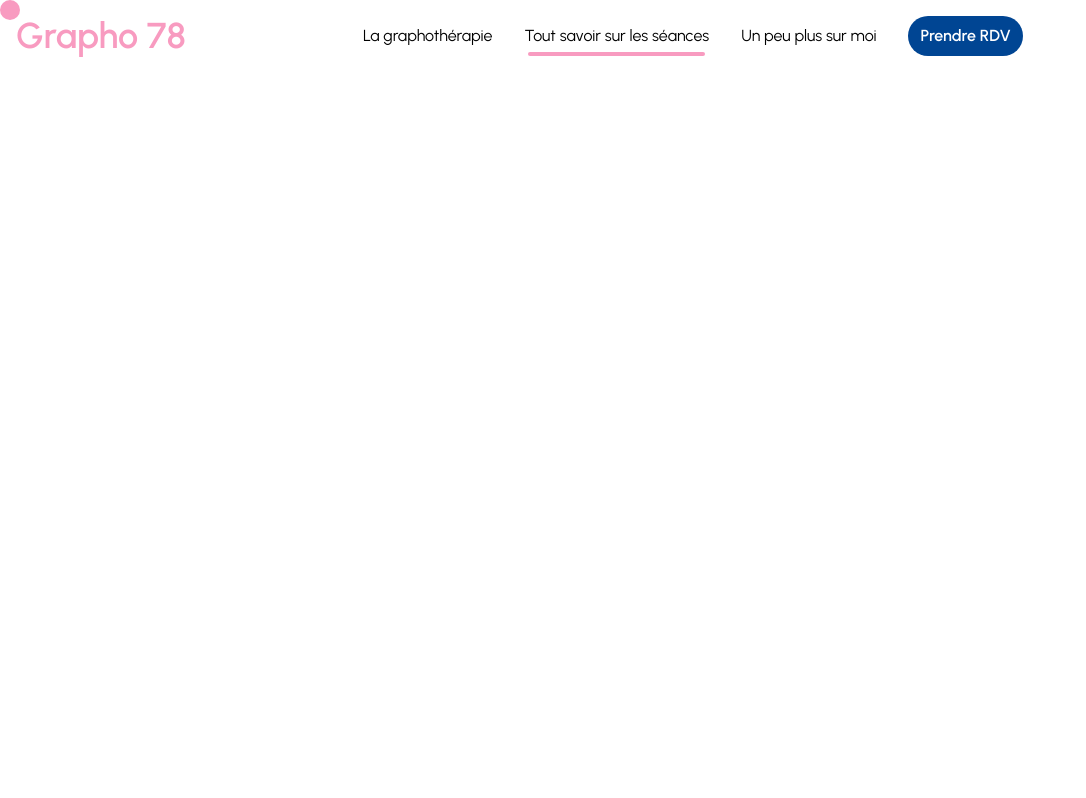
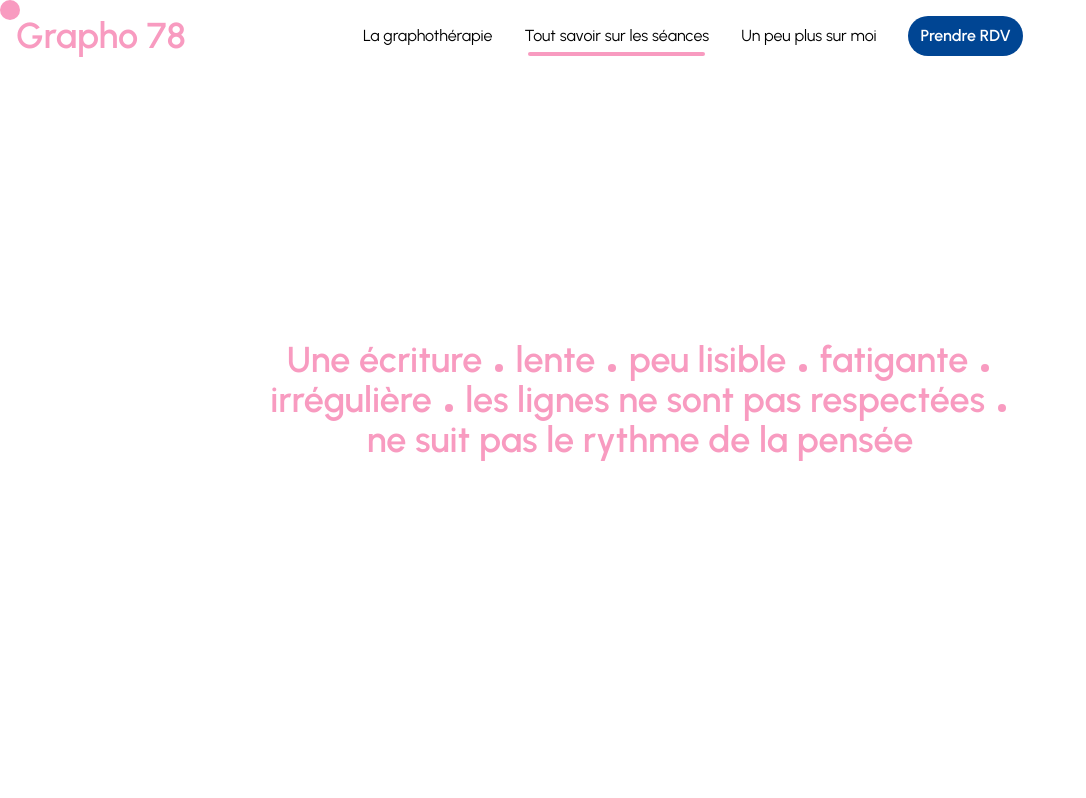
Before and after one commit to ThibSara/grapho-website, a Next.js app: page /seances in a window 1280 px wide. Shown: the top 798 px of the page, without its empty margins (0-1086 px from the left). Built offline with nearby package versions, Linux system fonts and the light colour scheme.

Commit message:
made the header

```diff
--- a/src/app/seances/page.js
+++ b/src/app/seances/page.js
@@ -1,9 +1,9 @@
-
+import HeroSection from "@/components/seances/HeroSection";
 
 export default function Seances() {
   return (
-<main className="bg-background font-urbanist flex-col flex min-h-screen">
-    seances
+<main className="bg-background font-urbanist">
+  <HeroSection/>
 </main>
   );
 }
--- /dev/null
+++ b/src/components/seances/HeroSection.jsx
@@ -0,0 +1,28 @@
+import Link from "next/link";
+
+const HeroSection = () => {
+
+  return (
+    <main className="flex-col flex items-center min-h-screen justify-center px-4 md:px-8">
+        <div className=" max-w-3xl mx-auto place-self-center space-y-5 text-center">
+        <div href="/" className="text-4xl md:text-4xl text-secondary font-semibold">
+            Une écriture {" "}
+            <span className="dot mx-1 inline-block h-2 w-2 rounded-full bg-secondary" /> {" "}
+            lente{" "}
+            <span className="dot mx-1 inline-block h-2 w-2 rounded-full bg-secondary" /> {" "}
+            peu lisible{" "}
+            <span className="dot mx-1 inline-block h-2 w-2 rounded-full bg-secondary" /> {" "}
+            fatigante{" "}
+            <span className="dot mx-1 inline-block h-2 w-2 rounded-full bg-secondary" /> {" "}
+            irrégulière{" "}
+            <span className="dot mx-1 inline-block h-2 w-2 rounded-full bg-secondary" /> {" "}
+            les lignes ne sont pas respectées{" "}
+            <span className="dot mx-1 inline-block h-2 w-2 rounded-full bg-secondary" /> {" "}
+            ne suit pas le rythme de la pensée{" "}
+          </div>
+        </div>
+</main>
+  );
+};
+
+export default HeroSection;
```
